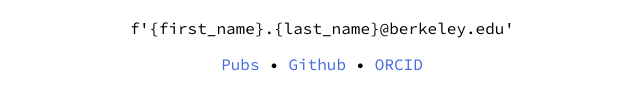
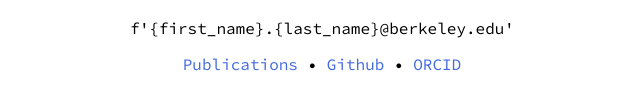
Before and after one commit to lingyuanji/lingyuanji.github.io, a plain HTML site: page index.html in a window 1280 px wide. Shown: the part 543-652 px from the top of the page, without its empty margins (318-958 px from the left). Drawn offline with Linux system fonts and the light colour scheme.

Commit message:
Update index.html

```diff
--- a/index.html
+++ b/index.html
@@ -23,7 +23,7 @@
       <p style = "text-align:center;">
         <nobr>
 <!--           <a href = "https://cdn.jsdelivr.net/gh/lingyuanji/resume@master/resume.pdf">CV</a> • -->
-          <a href = "http://inspirehep.net/author/profile/Ling.Yuan.Ji.1">Pubs</a> •
+          <a href = "http://inspirehep.net/author/profile/Ling.Yuan.Ji.1">Publications</a> •
       	  <a href="https://github.com/lingyuanji">Github</a> •
       	  <a href="https://orcid.org/0000-0002-3947-7362">ORCID</a>
         </nobr>
```
